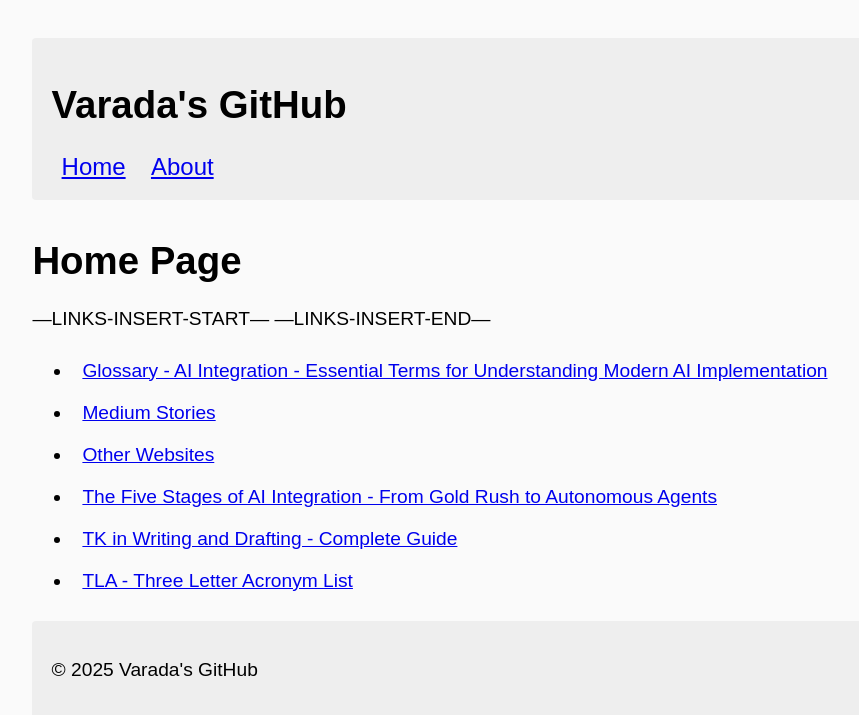
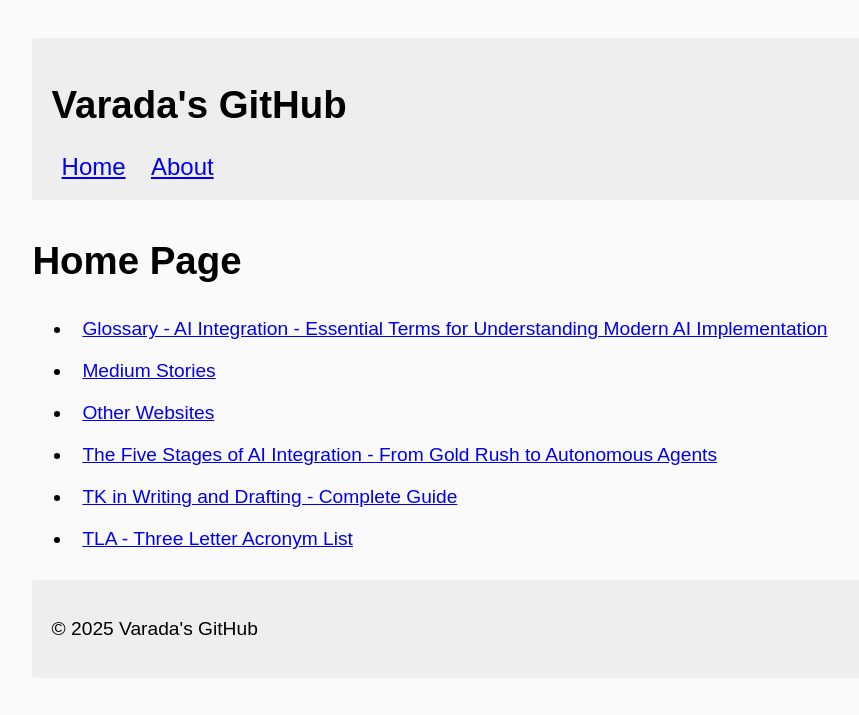
Before and after one commit to ivarada/ivarada.github.io, a Jekyll site: the page built from index.md, in a window 1280 px wide. Shown: the top 715 px of the page, without its empty margins (6-865 px from the left). Built offline with Jekyll 4.4.1, drawn with Linux system fonts in a browser that asks for light colours.

Commit message:
Update index.md

```diff
--- a/index.md
+++ b/index.md
@@ -5,8 +5,8 @@
 
 # Home Page
 
----LINKS-INSERT-START---
----LINKS-INSERT-END---
+<!-- LINKS-INSERT-START -->
+<!-- LINKS-INSERT-END -->
 
 - [Glossary - AI Integration - Essential Terms for Understanding Modern AI Implementation](/_pages/glossary-ai-integration.html)
 - [Medium Stories](https://medium.com/@varada)
```
